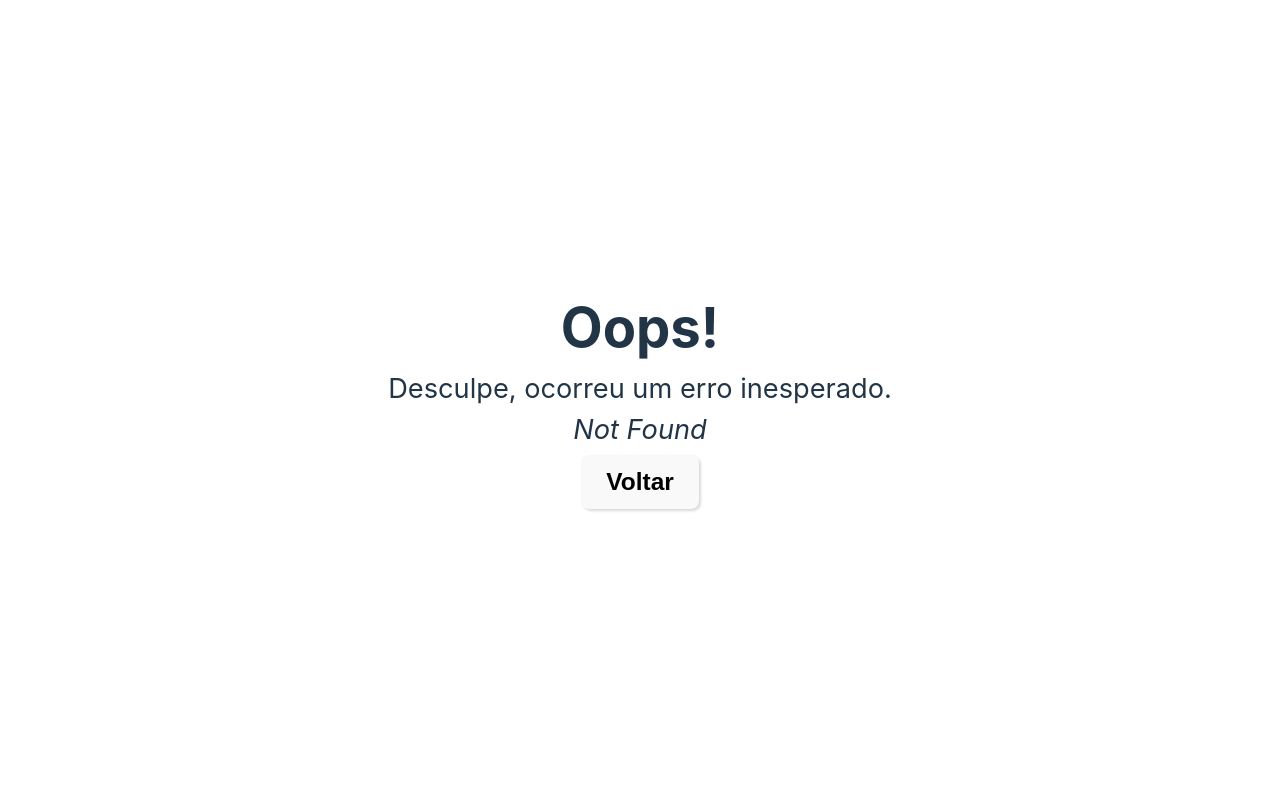
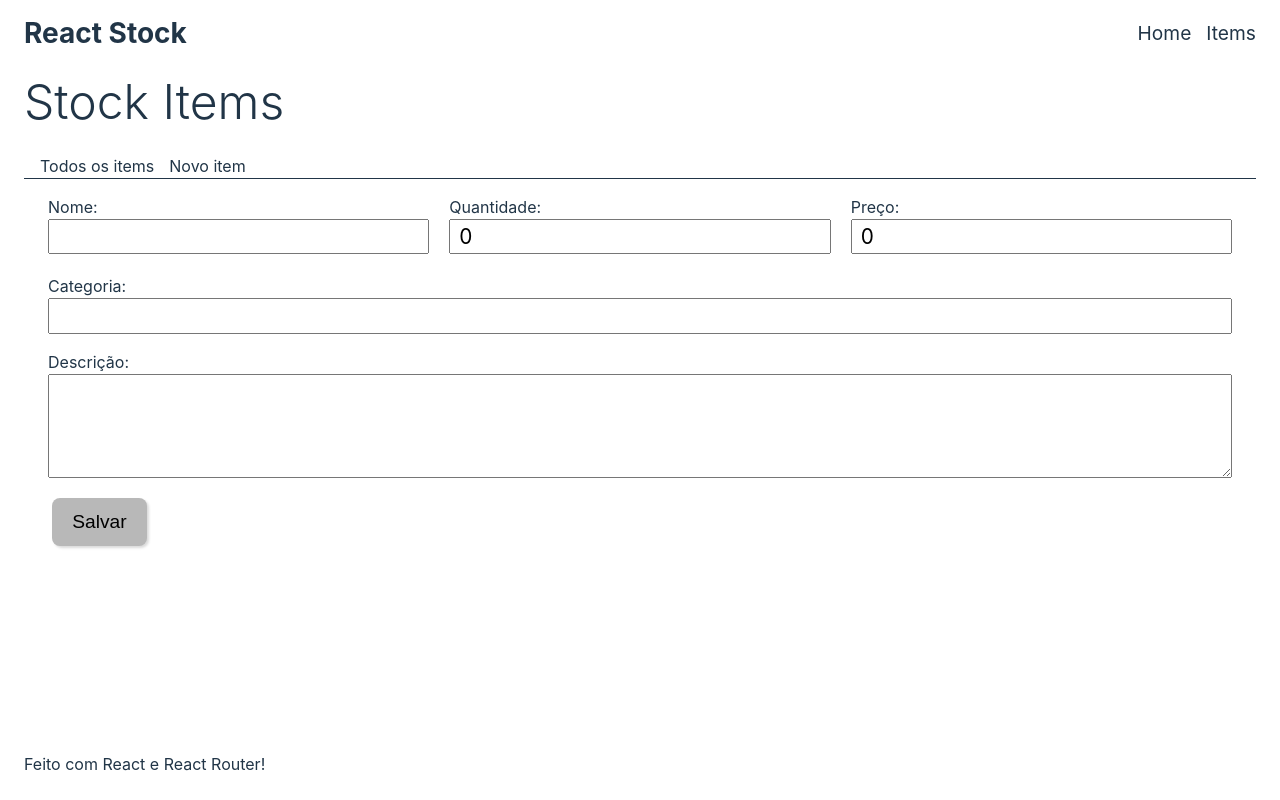
Before and after one commit to felipe0848/gestor-de-estoque--SPA-, a React (Vite) app: page /items/new-item/1 in a window 1280 px wide. Before the commit this address had no page. Built offline with nearby package versions, Linux system fonts and the light colour scheme.

Commit message:
include editItem function

```diff
--- a/src/hooks/useItemsCollection.js
+++ b/src/hooks/useItemsCollection.js
@@ -7,7 +7,8 @@ export default function useItemsCollection() {
     return [];
   });
 
-  const saveItem = ({ name, qtd, price, category, description }) => {
+  const saveItem = ({ itemId, name, qtd, price, category, description }) => {
+    if (!itemId){
       const chars = "abcdefghijklmnopqrstuvwxyz0123456789";
       let randomString = "";
 
@@ -15,7 +16,6 @@ export default function useItemsCollection() {
         const randomChar = Math.floor(Math.random() * chars.length);
         randomString += chars.substring(randomChar, randomChar + 1);
       }
-
       // randomString = qyqp9tkddfb07etr8tc1iiqbcytj63t3
       // id = qyqp9tkd-dfb0-7etr-8tc1-iiqbcytj63t3
       const id =
@@ -38,6 +38,19 @@ export default function useItemsCollection() {
           localStorage.setItem("items-storage", JSON.stringify(itemsArray));
           return itemsArray;
         });
+      } else{
+        const itemIndex = itemsInStock.findIndex((current) => current.id === itemId)
+        itemsInStock[itemIndex].name = name
+        itemsInStock[itemIndex].qtd = qtd
+        itemsInStock[itemIndex].price = price
+        itemsInStock[itemIndex].category = category
+        itemsInStock[itemIndex].description = description
+        itemsInStock[itemIndex].updateAt = new Date()
+
+        localStorage.setItem("items-storage", JSON.stringify(itemsInStock));
+      }
+
+
   };
 
   const removeItem = (id) => {
--- a/src/pages/HeaderItems/HeaderItems.jsx
+++ b/src/pages/HeaderItems/HeaderItems.jsx
@@ -19,8 +19,8 @@ export default function HeaderItems() {
             Todos os items
           </Link>
           <Link
-            to={"/items/new-item"}
-            className={pathname === "/items/new-item" ? "selected" : ""}
+            to={"/items/new-item/"}
+            className={pathname === "/items/new-item/" ? "selected" : ""}
             id="newItem"
           >
             Novo item
--- a/src/pages/Items/Items.jsx
+++ b/src/pages/Items/Items.jsx
@@ -27,10 +27,12 @@ export default function Items(){
                                 <td>{qtd} unid.</td>
                                 <td>{category}</td>
                                 <td className="tableButtons">
-                                    <Link to={`${id}`}>
+                                    <Link to={id}>
                                         <Button className="details" text='Ver' />
                                     </Link>
-                                    <Button className="update" text='Atualizar' />
+                                    <Link to={`new-item/${id}`}>
+                                        <Button className="update" text='Atualizar' />
+                                    </Link>
                                     <Button className="delete" onClick={()=>removeItem(id)} text='Excluir'/>
                                 </td>
                             </tr>
--- a/src/pages/NewItem/NewItem.jsx
+++ b/src/pages/NewItem/NewItem.jsx
@@ -1,59 +1,104 @@
-import { useState } from "react"
-import "./NewItem.css"
-import useItemsCollection from "../../hooks/useItemsCollection"
-import { useMatch } from "react-router-dom"
-
-export default function NewItem(){
-    const { saveItem }  = useItemsCollection()
-    const [ name, setName ] = useState('')
-    const [ qtd, setQtd ] = useState(0)
-    const [ price, setPrice ] = useState(0)
-    const [ category, setCategory ] = useState('')
-    const [ description, setDescription ] = useState('')
+import { useState } from "react";
+import "./NewItem.css";
+import useItemsCollection from "../../hooks/useItemsCollection";
+import { Navigate, useNavigate, useParams } from "react-router-dom";
 
 
+export default function NewItem() {
+  const { saveItem, itemsInStock } = useItemsCollection();
+  const navigate = useNavigate()
+  const { itemId } = useParams()
 
-    const handleSubmit = (ev) =>{
-        ev.preventDefault()
-        saveItem({name, qtd, price, category, description})
-        setName('')
-        setQtd(0)
-        setPrice(0)
-        setCategory('')
-        setDescription('')
-    }
+  const item = itemsInStock.find((current)=> current.id === itemId)
 
-    return(
+  const [name, setName] = useState(()=>!!item ? item.name : "");
+  const [qtd, setQtd] = useState(()=>!!item ? item.qtd : 0);
+  const [price, setPrice] = useState(()=>!!item ? item.price : 0);
+  const [category, setCategory] = useState(()=>!!item ? item.category : "");
+  const [description, setDescription] = useState(()=>!!item ? item.description : "");
+
+
+  const handleSubmit = (ev) => {
+    ev.preventDefault();
+    saveItem({ itemId, name, qtd, price, category, description })
+    !!itemId ? navigate("/items") :
+    setName("");
+    setQtd(0);
+    setPrice(0);
+    setCategory("");
+    setDescription("");
+  };
+
+  return (
     <>
       <form className="FormNewItem" onSubmit={handleSubmit}>
         <div className="inputs">
           <div className="input">
             <label htmlFor="name">Nome:</label>
-                        <input type="text" id="name" required value={name} onChange={(e)=>setName(e.currentTarget.value)}/>
+            <input
+              type="text"
+              id="name"
+              required
+              value={name}
+              onChange={(e) => setName(e.currentTarget.value)}
+            />
           </div>
           <div className="input">
             <label htmlFor="qtd">Quantidade:</label>
-                        <input type="number" id="qtd" required value={qtd} onChange={(e)=>setQtd(e.currentTarget.value >= 0 ? e.currentTarget.value : qtd)}/>
+            <input
+              type="number"
+              id="qtd"
+              required
+              value={qtd}
+              onChange={(e) =>
+                setQtd(e.currentTarget.value > 0 ? e.currentTarget.value : qtd)
+              }
+            />
           </div>
           <div className="input">
             <label htmlFor="price">Preço:</label>
-                        <input type="number" id="price" required value={price} onChange={(e)=>setPrice(e.currentTarget.value >= 0 ? e.currentTarget.value : price)}/>
+            <input
+              type="number"
+              id="price"
+              required
+              value={price}
+              onChange={(e) =>
+                setPrice(
+                  e.currentTarget.value > 0 ? e.currentTarget.value : price
+                )
+              }
+            />
           </div>
           <div className="input">
             <label htmlFor="category">Categoria:</label>
-                        <input type="text" id="category" required value={category} onChange={(e)=>setCategory(e.currentTarget.value)}/>
+            <input
+              type="text"
+              id="category"
+              required
+              value={category}
+              onChange={(e) => setCategory(e.currentTarget.value)}
+            />
           </div>
         </div>
         <div>
           <div className="input">
             <label htmlFor="Description">Descrição:</label>
-                        <textarea id="Description" cols="30" rows="6" required value={description} onChange={(e)=>setDescription(e.currentTarget.value)}></textarea>
+            <textarea
+              id="Description"
+              cols="30"
+              rows="6"
+              required
+              value={description}
+              onChange={(e) => setDescription(e.currentTarget.value)}
+            ></textarea>
           </div>
         </div>
         <div>
-                    <button type="submit" className="ButtonSubmit">Salvar</button>
+          <button type="submit" className="ButtonSubmit">
+            Salvar
+          </button>
         </div>
       </form>
     </>
-    )
+  );
 }
--- a/src/pages/PageItem/PageItem.jsx
+++ b/src/pages/PageItem/PageItem.jsx
@@ -1,4 +1,4 @@
-import { useParams } from "react-router-dom";
+import { Link, useNavigate, useParams } from "react-router-dom";
 import Button from "../../Components/Button/Button";
 import useItemsCollection from "../../hooks/useItemsCollection";
 import "./PageItem.css"
@@ -7,6 +7,7 @@ import "./PageItem.css"
 export default function PageItem() {
   const { removeItem, itemsInStock } = useItemsCollection();
   const { itemId } = useParams()
+  const navigate = useNavigate()
 
   const { name, qtd, price, category, description, createAt, updateAt } =
     itemsInStock.find((current) => current.id === itemId);
@@ -17,10 +18,12 @@ export default function PageItem() {
     <div className="container">
       <div className="title">
         <h2>{name}</h2>
-        <Button className="update" text="Atualizar" />
+        <Link to={`/items/new-item/${itemId}`}>
+            <Button className="update" text='Atualizar' />
+        </Link>
         <Button
           className="delete"
-          onClick={() => removeItem(id)}
+          onClick={() => (removeItem(itemId), navigate("/"))}
           text="Excluir"
         />
       </div>
```
Also changed, not shown: src/router.jsx (+8 -3 lines). Lines whose indentation alone changed are shown as unchanged.
